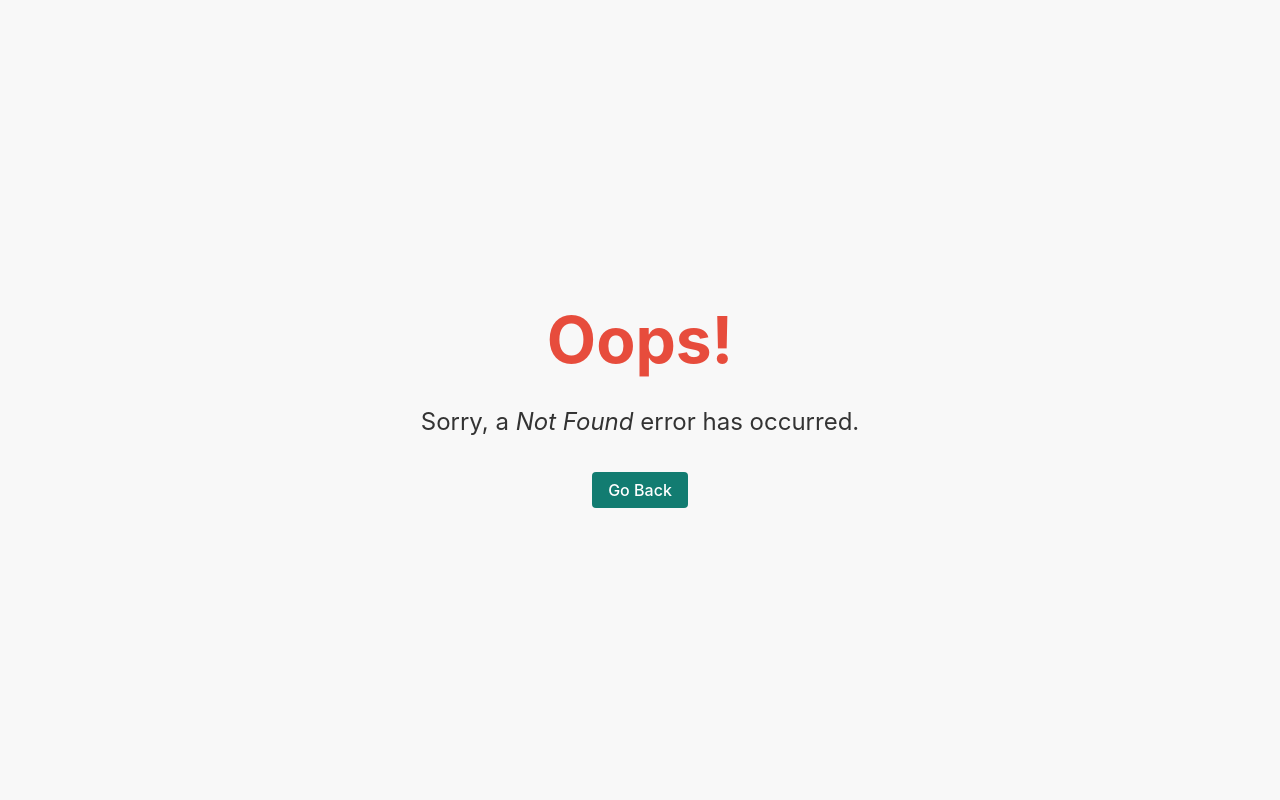
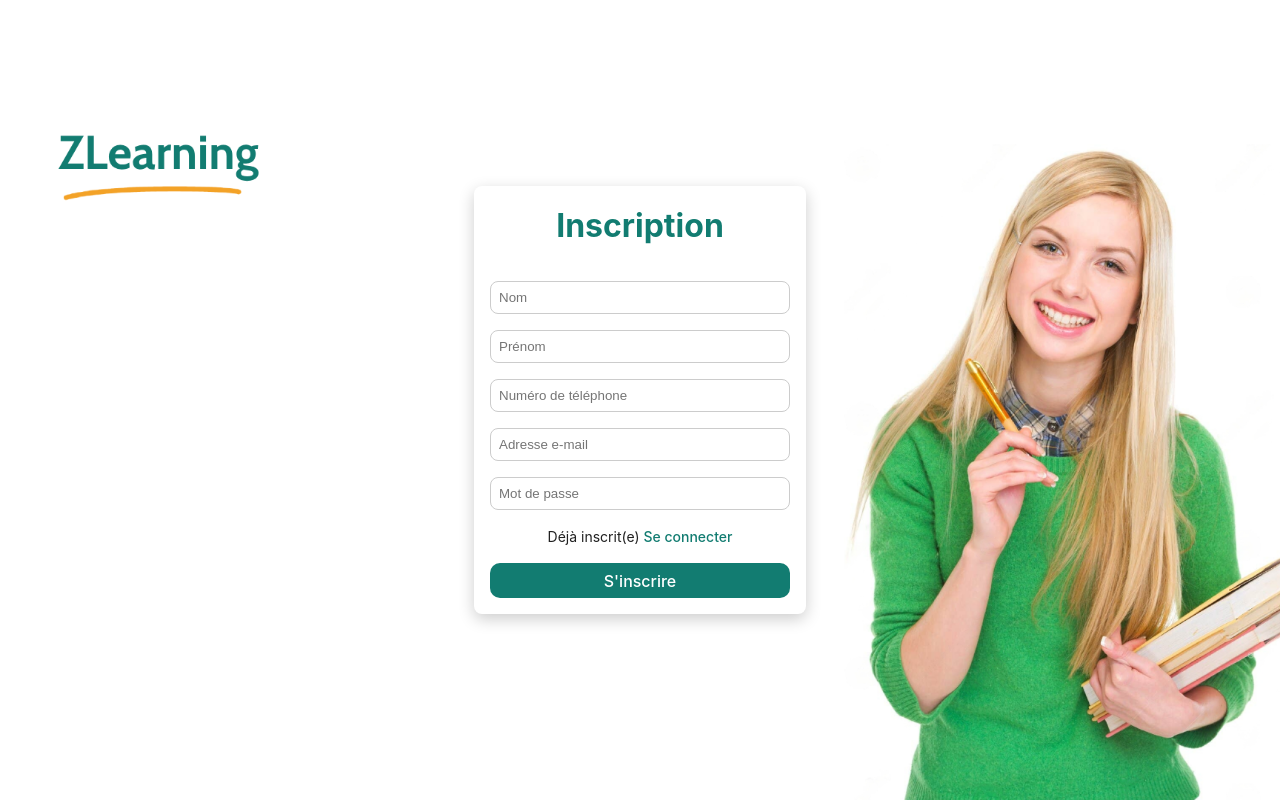
Before and after one commit to zyadeloussoul/platforme-school-virtual, a React (Vite) app in the folder FrontEnd/: page /register in a window 1280 px wide. Before the commit this address had no page. Built offline with nearby package versions, Linux system fonts and the light colour scheme.

Commit message:
Create Login and register Pages

```diff
--- a/FrontEnd/src/components/Header/Header.jsx
+++ b/FrontEnd/src/components/Header/Header.jsx
@@ -1,11 +1,18 @@
 import styles from "./Header.module.css";
 import { useState } from 'react'
+import { useNavigate } from "react-router-dom";
 
 //components
 import CustomLink from "../CustomLink/CustomLink";
 
 function Header() {
   const [isPanelVisible, setPanelVisible] = useState(false);
+
+  const navigate = useNavigate();
+
+  const handleNavigate = (path) => {
+    navigate(path);
+  };
 
   const category = [
     "Art",
@@ -27,7 +34,7 @@ function Header() {
             <li><CustomLink href="#home">Accueil</CustomLink></li>
             <li onMouseEnter={() => setPanelVisible(true)}
                 onMouseLeave={() => setPanelVisible(false)}>
-                <CustomLink href="#courses">Cours</CustomLink>
+                <CustomLink href="/courses">Cours</CustomLink>
             </li>
             <li><CustomLink href="#about">À propos</CustomLink></li>
             <li><CustomLink href="#newsletter">Newsletter</CustomLink></li>
@@ -35,8 +42,8 @@ function Header() {
         </div>
 
         <div className={styles.auth}>
-          <button className="btn-v2">Se connecter</button>
-          <button>S’inscrire</button>
+          <button className="btn-v2" onClick={()=>handleNavigate("/login")}>Se connecter</button>
+          <button onClick={()=>handleNavigate("/register")}>S’inscrire</button>
         </div>
       </div>
 
@@ -47,7 +54,7 @@ function Header() {
           onMouseLeave={() => setPanelVisible(false)}>
         <ul>
         {category.map((c, index)=>(
-          <li key={index}><a href={`#${c}`}>{c}</a></li>
+          <li key={index}><a href={`/courses/${c}`}>{c}</a></li>
         ))}
         </ul>
       </div>
--- a/FrontEnd/src/index.css
+++ b/FrontEnd/src/index.css
@@ -39,6 +39,12 @@ a:hover {
   color: var(--green);
 }
 
+input {
+  padding: 0.5rem;
+  border: 1px solid #ccc;
+  border-radius: 8px;
+}
+
 button {
   border-radius: 10px;
   border: 1px solid transparent;
@@ -49,7 +55,9 @@ button {
   color: var(--white);
   background-color: var(--green);
   cursor: pointer;
+  transition: background-color 0.2s;
 }
+
 button:hover {
   background-color: var(--dark-green);
 }
--- /dev/null
+++ b/FrontEnd/src/pages/CoursesPage/CoursesPage.jsx
@@ -0,0 +1,14 @@
+import styles from "./CoursesPage.module.css";
+
+//components
+
+function CoursesPage() {
+
+    return (
+      <>
+        Courses Page
+      </>
+    )
+  }
+
+  export default CoursesPage
--- a/FrontEnd/src/pages/ErrorPage/ErrorPage.jsx
+++ b/FrontEnd/src/pages/ErrorPage/ErrorPage.jsx
@@ -11,7 +11,7 @@ export default function ErrorPage() {
 
   return (
     <div className={styles.errorContainer}>
-      <h1 className={styles.errorCode}>Oops!</h1>
+      <h1 className={styles.errorCode}>Oops! 🚀</h1>
       <p className={styles.errorMessage}>Sorry, a <i>{error.statusText || error.message}</i> error has occurred.</p>
       <button className={styles.errorButton} onClick={handleGoBack}>Go Back</button>
     </div>
--- /dev/null
+++ b/FrontEnd/src/pages/LoginPage/LoginPage.jsx
@@ -0,0 +1,38 @@
+import styles from "./LoginPage.module.css";
+import { useState } from 'react';
+
+function LoginPage() {
+
+  const [username, setUsername] = useState('');
+  const [password, setPassword] = useState('');
+
+  const handleLogin = () => {
+    // Implement your login logic here (e.g., API calls, authentication)
+    console.log('Logging in with:', username, password);
+    // Redirect to the dashboard or home page after successful login
+  };
+
+  return (
+    <div className={styles.loginContainer}>
+      <form className={styles.loginForm}>
+        <h1>Connexion</h1>
+        <input
+          type="text"
+          placeholder="Username"
+          value={username}
+          onChange={(e) => setUsername(e.target.value)}
+        />
+        <input
+          type="password"
+          placeholder="Password"
+          value={password}
+          onChange={(e) => setPassword(e.target.value)}
+        />
+        <p className={styles.info}>Pas encore inscrit(e) <a href="/register">S'inscrire</a></p>
+        <button onClick={handleLogin}>Se connecter</button>
+      </form>
+    </div>
+  );
+}
+
+export default LoginPage
--- /dev/null
+++ b/FrontEnd/src/pages/LoginPage/LoginPage.module.css
@@ -0,0 +1,42 @@
+.loginContainer {
+    display: flex;
+    flex-direction: column;
+    align-items: center;
+    justify-content: center;
+    height: 100vh;
+    background-color: #f9f9f9;
+
+    background-image: url('/src/assets/images/background.png');
+    background-size: cover;
+    background-position: center;
+    background-repeat: no-repeat;
+}
+
+.loginContainer h1
+{
+    text-align: center;
+    color: var(--green);
+    margin-bottom: 15px;
+}
+
+.loginForm {
+    display: flex;
+    flex-direction: column;
+    gap: 1rem;
+    width: 300px;
+    padding: 1rem;
+    background-color: #ffffff;
+    border-radius: 8px;
+    box-shadow: 0 5px 16px rgba(0, 0, 0, 0.2);
+}
+
+.info
+{
+    font-size: 14px;
+    text-align: center;
+}
+
+.info a
+{
+    color: var(--green);
+}
--- /dev/null
+++ b/FrontEnd/src/pages/RegisterPage/RegisterPage.jsx
@@ -0,0 +1,58 @@
+import styles from "./RegisterPage.module.css";
+import { useState } from 'react';
+
+function RegisterPage() {
+  const [lastName, setLastName] = useState('');
+  const [firstName, setFirstName] = useState('');
+  const [phoneNumber, setPhoneNumber] = useState('');
+  const [email, setEmail] = useState('');
+  const [password, setPassword] = useState('');
+
+  const handleRegister = () => {
+    // Implement your registration logic here (e.g., API calls, validation)
+    console.log('Registering user:', fullName, email, password);
+    // Redirect to the login page after successful registration
+  };
+
+  return (
+    <div className={styles.registrationContainer}>
+      <form className={styles.registrationForm}>
+        <h1>Inscription</h1>
+        <input
+          type="text"
+          placeholder="Nom"
+          value={lastName}
+          onChange={(e) => setLastName(e.target.value)}
+        />
+        <input
+          type="text"
+          placeholder="Prénom"
+          value={firstName}
+          onChange={(e) => setFirstName(e.target.value)}
+        />
+        <input
+          type="tel"
+          placeholder="Numéro de téléphone"
+          value={phoneNumber}
+          onChange={(e) => setPhoneNumber(e.target.value)}
+        />
+        <input
+          type="email"
+          placeholder="Adresse e-mail"
+          value={email}
+          onChange={(e) => setEmail(e.target.value)}
+        />
+        <input
+          type="password"
+          placeholder="Mot de passe"
+          value={password}
+          onChange={(e) => setPassword(e.target.value)}
+        />
+        <p className={styles.info}>Déjà inscrit(e) <a href="/login">Se connecter</a></p>
+        <button onClick={handleRegister}>S'inscrire</button>
+      </form>
+    </div>
+  );
+}
+
+export default RegisterPage
--- /dev/null
+++ b/FrontEnd/src/pages/RegisterPage/RegisterPage.module.css
@@ -0,0 +1,42 @@
+.registrationContainer {
+    display: flex;
+    flex-direction: column;
+    align-items: center;
+    justify-content: center;
+    height: 100vh;
+    background-color: #f9f9f9;
+
+    background-image: url('/src/assets/images/background.png');
+    background-size: cover;
+    background-position: center;
+    background-repeat: no-repeat;
+}
+
+.registrationContainer h1
+{
+    text-align: center;
+    color: var(--green);
+    margin-bottom: 15px;
+}
+
+.registrationForm {
+    display: flex;
+    flex-direction: column;
+    gap: 1rem;
+    width: 300px;
+    padding: 1rem;
+    background-color: #ffffff;
+    border-radius: 8px;
+    box-shadow: 0 5px 16px rgba(0, 0, 0, 0.2);
+}
+
+.info
+{
+    font-size: 14px;
+    text-align: center;
+}
+
+.info a
+{
+    color: var(--green);
+}
```
Also changed, not shown: FrontEnd/src/main.jsx (+15 -0 lines), FrontEnd/src/assets/images/background.png (added), FrontEnd/src/assets/images/studyroom.jpg (added), FrontEnd/src/pages/CoursesPage/CoursesPage.module.css (added).
